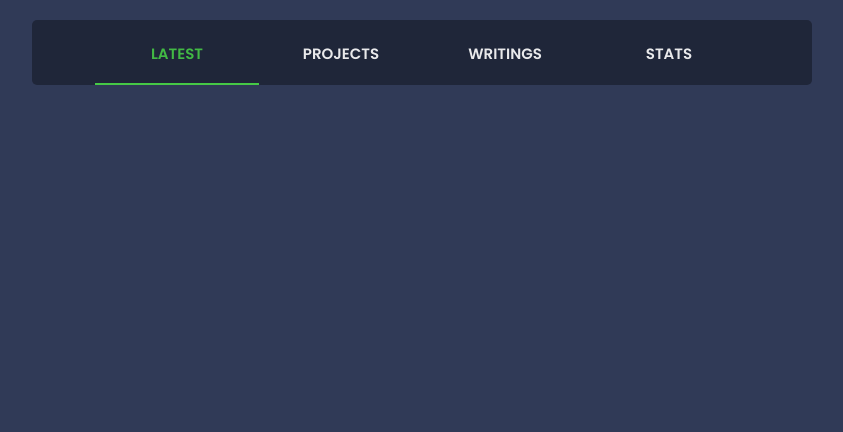
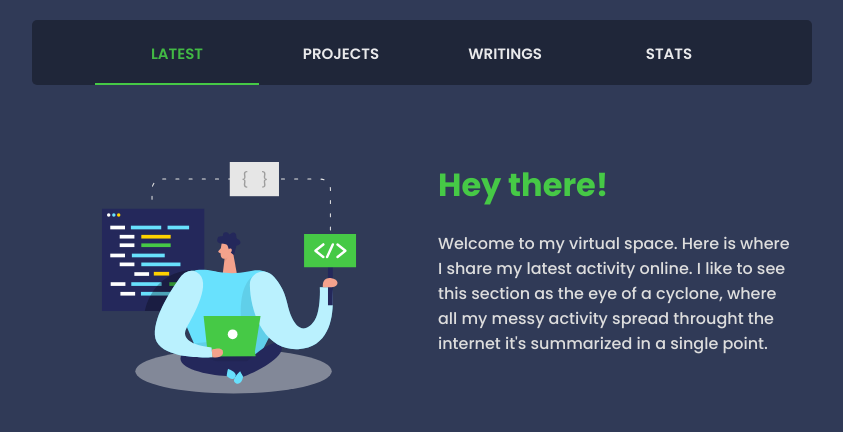
Before and after one commit to gass-git/gass-git.github.io, a React (Create React App) app: page /latest in a window 1280 px wide. Shown: the top 432 px of the page, without its empty margins (218-1061 px from the left). Built offline with nearby package versions, Linux system fonts and the light colour scheme; no server answers.

Commit message:
Started building Latest page

```diff
--- a/src/App.js
+++ b/src/App.js
@@ -2,7 +2,7 @@ import React, { useState, useEffect } from 'react'
 import './globalStyles.css'
 import Navbar from './components/navbar/navbar'
 import { Routes, Route, Navigate, useLocation, useNavigate } from 'react-router-dom'
-import Latest from './pages/latest'
+import Latest from './pages/latest/latest'
 import Projects from './pages/projects/projects'
 import Stats from './pages/stats/stats'
 import Writings from './pages/writings/writings'
--- a/src/pages/latest.js
+++ /dev/null
@@ -1,9 +0,0 @@
-import React from 'react'
-import { faTowerCell } from '@fortawesome/free-solid-svg-icons'
-import Title from '../layouts/title'
-
-export default function Latest() {
-  return (
-    <Title pageName='latest' />
-  )
-}
--- /dev/null
+++ b/src/pages/latest/latest.js
@@ -0,0 +1,24 @@
+import React from 'react'
+import { ReactComponent as Developer } from '../../assets/SVGs/developer.svg'
+
+export default function Latest() {
+  return (
+    <div
+      style={{
+        display: 'flex'
+      }}
+    >
+      <div>
+        <Developer />
+      </div>
+      <div style={{ marginTop: '15px' }}>
+        <h1 style={{ color: 'rgb(70, 201, 70)' }}>Hey there!</h1>
+        <div style={{ color: '#ddd', marginRight: '20px' }}>
+          Welcome to my virtual space. Here is where I share my latest activity online.
+          I like to see this section as the eye of a cyclone,
+          where all my messy activity spread throught the internet it's summarized in a single point.
+        </div>
+      </div>
+    </div>
+  )
+}
```
Also changed, not shown: src/assets/SVGs/developer.svg (added).
